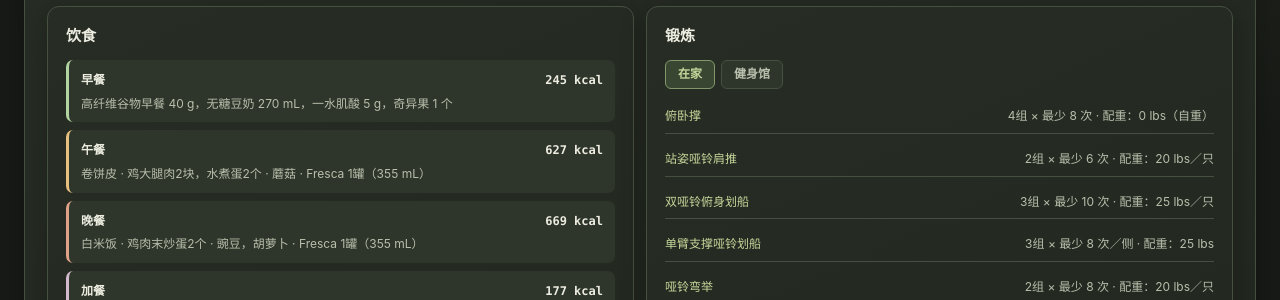
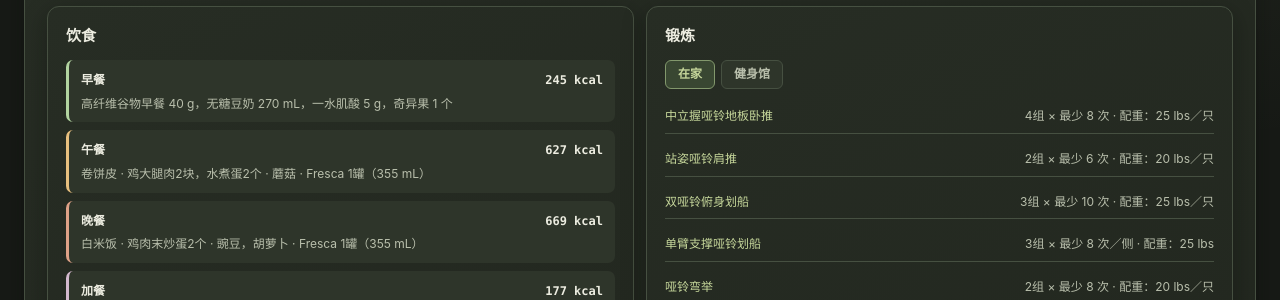
Before and after one commit to yunhaixiang/fitness, a Jekyll site: the page built from index.html, in a window 1280 px wide and 900 px high. Shown: the part 274-574 px from the top of the window. Built offline with Jekyll 4.4.1, drawn with Linux system fonts in a browser that asks for light colours.

Commit message:
Replace push-ups with neutral-grip dumbbell floor presses

```diff
--- a/_includes/strength-home-table.html
+++ b/_includes/strength-home-table.html
@@ -6,16 +6,16 @@
 <tr>
 <th scope="rowgroup" rowspan="7" style="vertical-align: middle; text-align: center;">一</th>
 <td rowspan="7" style="vertical-align: middle; text-align: center;">约48–50分钟</td>
-<td><a href="https://www.youtube.com/watch?v=WDIpL0pjun0" data-weight="0" data-weight-kind="bodyweight">俯卧撑</a></td>
-<td>4组 × 最少 8 次</td>
-<td><label><input type="checkbox" aria-label="周一俯卧撑第1组"> 1</label> <label><input type="checkbox" aria-label="周一俯卧撑第2组"> 2</label> <label><input type="checkbox" aria-label="周一俯卧撑第3组"> 3</label> <label><input type="checkbox" aria-label="周一俯卧撑第4组"> 4</label></td>
-<td>胸肌、三头肌、肩前侧</td>
-</tr>
-<tr>
 <td><a href="https://www.youtube.com/watch?v=NIqgTCTd2MM" data-weight="0" data-weight-kind="bodyweight">卷腹</a></td>
 <td>3组 × 最少 10 次</td>
 <td><label><input type="checkbox" aria-label="周一卷腹第1组"> 1</label> <label><input type="checkbox" aria-label="周一卷腹第2组"> 2</label> <label><input type="checkbox" aria-label="周一卷腹第3组"> 3</label></td>
 <td>腹直肌；侧腹辅助</td>
+</tr>
+<tr>
+<td><a href="https://www.youtube.com/watch?v=J05Or3U84WE" data-weight="25" data-weight-kind="each">中立握哑铃地板卧推</a></td>
+<td>4组 × 最少 8 次</td>
+<td><label><input type="checkbox" aria-label="周一中立握哑铃地板卧推第1组"> 1</label> <label><input type="checkbox" aria-label="周一中立握哑铃地板卧推第2组"> 2</label> <label><input type="checkbox" aria-label="周一中立握哑铃地板卧推第3组"> 3</label> <label><input type="checkbox" aria-label="周一中立握哑铃地板卧推第4组"> 4</label></td>
+<td>胸肌、三头肌、肩前侧</td>
 </tr>
 <tr>
 <td><a href="https://www.youtube.com/watch?v=zQ_IeJkqut8" data-weight="20" data-weight-kind="dumbbell">反向卷腹</a></td>
@@ -92,9 +92,9 @@
 <tr>
 <th scope="rowgroup" rowspan="7" style="vertical-align: middle; text-align: center;">四</th>
 <td rowspan="7" style="vertical-align: middle; text-align: center;">约50–53分钟</td>
-<td><a href="https://www.youtube.com/watch?v=WDIpL0pjun0" data-weight="0" data-weight-kind="bodyweight">俯卧撑</a></td>
+<td><a href="https://www.youtube.com/watch?v=J05Or3U84WE" data-weight="25" data-weight-kind="each">中立握哑铃地板卧推</a></td>
 <td>4组 × 最少 8 次</td>
-<td><label><input type="checkbox" aria-label="周四俯卧撑第1组"> 1</label> <label><input type="checkbox" aria-label="周四俯卧撑第2组"> 2</label> <label><input type="checkbox" aria-label="周四俯卧撑第3组"> 3</label> <label><input type="checkbox" aria-label="周四俯卧撑第4组"> 4</label></td>
+<td><label><input type="checkbox" aria-label="周四中立握哑铃地板卧推第1组"> 1</label> <label><input type="checkbox" aria-label="周四中立握哑铃地板卧推第2组"> 2</label> <label><input type="checkbox" aria-label="周四中立握哑铃地板卧推第3组"> 3</label> <label><input type="checkbox" aria-label="周四中立握哑铃地板卧推第4组"> 4</label></td>
 <td>胸肌、三头肌、肩前侧</td>
 </tr>
 <tr>
--- a/assets/i18n.js
+++ b/assets/i18n.js
@@ -318,7 +318,7 @@
     '臀部': 'glutes', '大腿前侧': 'quads', '大腿后侧': 'hamstrings', '小腿': 'calves',
     '辅助': 'secondary', '主要': 'primary', '稳定': 'stability',
     '充足': 'adequate', '基本充足': 'mostly adequate', '难判断': 'hard to judge', '偏少': 'on the low side',
-    '俯卧撑': 'push-ups', '卷腹': 'crunches', '反向卷腹': 'reverse crunches',
+    '中立握哑铃地板卧推': 'Neutral-Grip Dumbbell Floor Press', '卷腹': 'crunches', '反向卷腹': 'reverse crunches',
     '每侧': 'per side',
     '站姿哑铃肩推': 'standing dumbbell shoulder press', '双哑铃俯身划船': 'dumbbell bent-over row',
     '哑铃侧平举': 'dumbbell lateral raise', '哑铃反向飞鸟': 'dumbbell reverse fly',
--- a/assets/strength-volume.js
+++ b/assets/strength-volume.js
@@ -54,7 +54,7 @@
   // An exercise contributes its full calculated load to every listed muscle.
   // These per-muscle totals are not additive across muscle groups.
   const movements = {
-    '俯卧撑': { primary: ['chest'], secondary: ['front-delts', 'triceps', 'abs'], bodyFactor: .64 },
+    '中立握哑铃地板卧推': { primary: ['chest'], secondary: ['front-delts', 'triceps'] },
     '卷腹': { primary: ['abs'], secondary: ['obliques'], bodyFactor: .30 },
     '反向卷腹': { primary: ['abs'], secondary: ['obliques'], bodyFactor: .30 },
     '站姿哑铃肩推': { primary: ['front-delts'], secondary: ['side-delts', 'triceps', 'traps'] },
```
